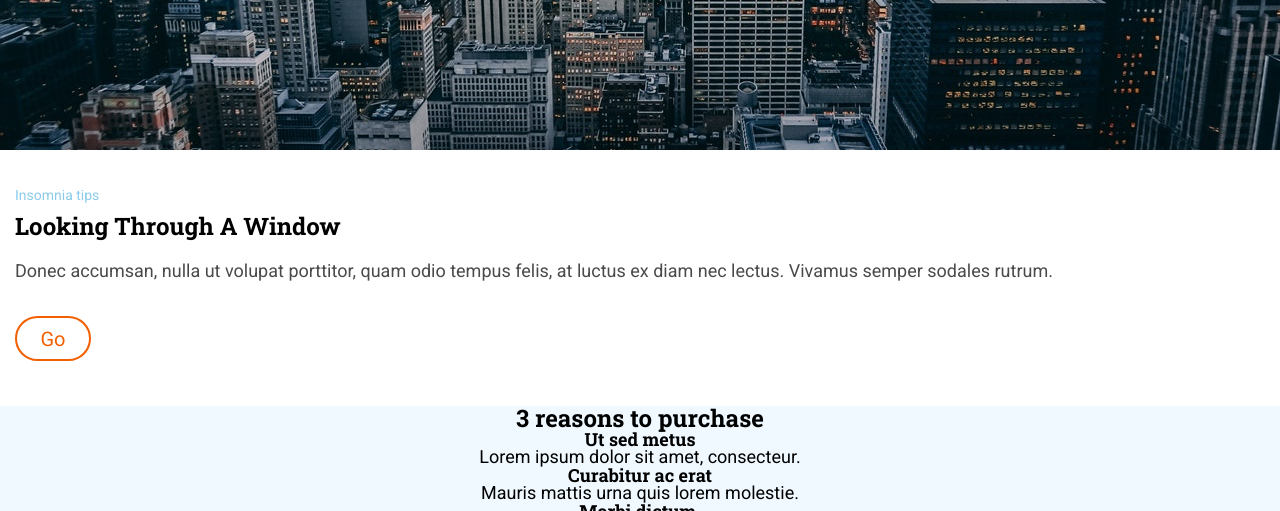
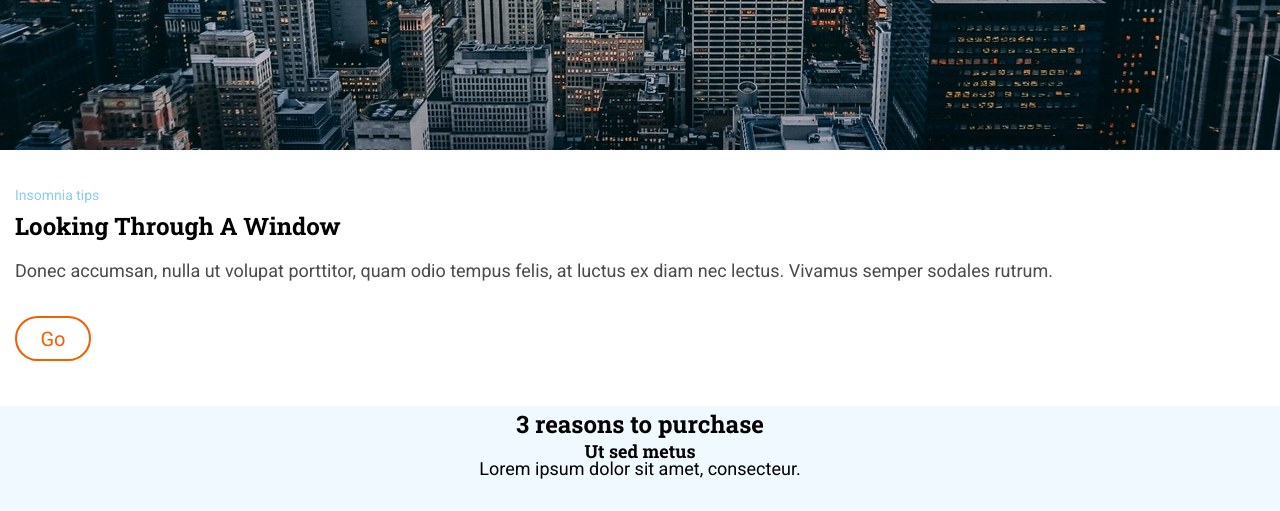
Before and after one commit to Adalab/modulo-1-evaluacion-final-SorayaAC, a website: page docs/index.html in a window 1280 px wide. Shown: the part 418-929 px from the top of the page. Drawn offline with Linux system fonts and the light colour scheme.

Commit message:
Updated section reasons

```diff
--- a/src/scss/layout/_reasons.scss
+++ b/src/scss/layout/_reasons.scss
@@ -1,8 +1,9 @@
 .reasons {
-	width: 100%;
-	height: 624px;
+
 	background-color: #eff9ff;
-	display:-ms-inline-grid;
+	display:grid;
+	justify-content: center;
+  	align-items: center;
 	grid-template-columns: 1fr;
 	grid-template-rows: 1fr 1fr 1fr 1fr 1fr;
 	text-align: center;
@@ -13,7 +14,6 @@
 		grid-row: 1;
 	}
 	&__item1 {
-
 		    grid-row: 2;
 		&--title1 {
 			font-family: $title-font;
@@ -26,7 +26,6 @@
 	}
 
 		&__item2 {
-
 				grid-row: 3;
 			&--title2 {
 				font-family: $title-font;
@@ -38,12 +37,10 @@
 			}
 		}
 		&__item3 {
-
 				grid-row: 4;
 			&--title3 {
 				font-family: $title-font;
 				font-size: 18px;
-
 			}
 			&--text3 {
 				font-family: $text-font;
```
Also changed, not shown: docs/assets/css/main.css.
